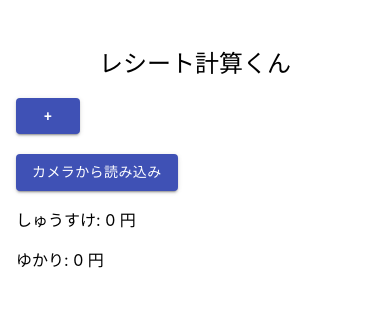
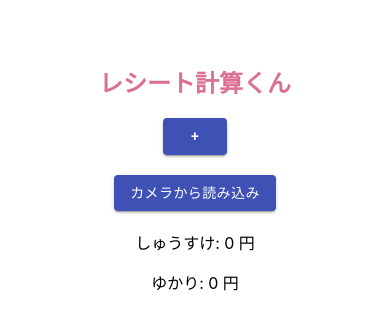
Before and after one commit to shutakahama/Payment-calculator, a React (Create React App) app: page / in a window 390 px wide. Shown: the top 330 px of the page. Built offline with nearby package versions, Linux system fonts and the light colour scheme.

Commit message:
format for smartphone

```diff
--- a/package.json
+++ b/package.json
@@ -12,9 +12,11 @@
     "@types/node": "^12.0.0",
     "@types/react": "^17.0.0",
     "@types/react-dom": "^17.0.0",
+    "@types/styled-components": "^5.1.10",
     "react": "^17.0.2",
     "react-dom": "^17.0.2",
     "react-scripts": "4.0.3",
+    "styled-components": "^5.3.0",
     "typescript": "^4.1.2",
     "web-vitals": "^1.0.1"
   },
--- a/src/App.tsx
+++ b/src/App.tsx
@@ -4,6 +4,7 @@ import Card from "./components/Card";
 import {CardItem} from "./types";
 import {Button, Grid} from "@material-ui/core";
 import utilStyles from "./style/utils.module.css"
+import styled from 'styled-components';
 
 const App = () => {
     const initialItem: CardItem = {name: '商品', value: 0, person: [true, true], tax: 8}
@@ -53,11 +54,12 @@ const App = () => {
     }
 
     return (
-        <div className={utilStyles.container}>
-            <section className={utilStyles.headingLg} >
+        // <div className={utilStyles.container}>
+        <Wrapper>
+            <Title>
                 レシート計算くん
-            </section>
-            <div>
+            </Title>
+            <Row>
                 {cardItems.map((e, i) => {
                     return (
                         <Card
@@ -68,7 +70,8 @@ const App = () => {
                         />
                     );
                 })}
-            </div>
+            </Row>
+            <Row>
                 <Button id="submit" variant="contained" color="primary" onClick={() => createNewCard()}>
                     +
                 </Button>
@@ -77,12 +80,28 @@ const App = () => {
                 <Button id="submit" variant="contained" color="primary" onClick={() => alert("commig soon")}>
                     カメラから読み込み
                 </Button>
-            <div>
+            </Row>
+            <Row>
                 <p>{userName[0]}: {Math.round(paymentItems[0])} 円</p>
                 <p>{userName[1]}: {Math.round(paymentItems[1])} 円</p>
-            </div>
-        </div>
+            </Row>
+        </Wrapper>
     );
 }
 
 export default App;
+
+const Title = styled.h1`
+  font-size: 1.5em;
+  text-align: center;
+  color: palevioletred;
+`;
+
+const Wrapper = styled.div`
+  margin: 4rem 0;
+`;
+
+const Row = styled.div`
+  text-align: center;
+  margin: 1.2rem 0;
+`;
--- a/src/components/Card.tsx
+++ b/src/components/Card.tsx
@@ -3,15 +3,16 @@ import React from 'react';
 import {CardItem} from "../types";
 import {
     Button,
-    Checkbox,
+    Checkbox, createStyles,
     FormControl,
     FormControlLabel, FormGroup,
-    FormLabel, Grid,
+    FormLabel, Grid, makeStyles, Paper,
     Radio,
     RadioGroup,
-    TextField
+    TextField, Theme
 } from "@material-ui/core";
-import utilStyles from "../style/utils.module.css"
+// import utilStyles from "../style/utils.module.css"
+import styled from 'styled-components';
 
 interface CardProps {
     idx: number;
@@ -23,6 +24,7 @@ interface CardProps {
 const Card: React.FC<CardProps> = (props) => {
     const taxItems = {"税込":0, "8%": 8, "10%": 10}
     const userName = ["しゅうすけ", "ゆかり"]
+    const classes = useStyles();
 
     const handlePerson = (e: React.ChangeEvent<HTMLInputElement>, i: number) => {
         let tmp = props.item.person
@@ -49,18 +51,19 @@ const Card: React.FC<CardProps> = (props) => {
 
     return (
         <div>
-            <Grid container direction="row" spacing={0}>
+            <Paper className={classes.paper}>
+                <Grid container direction="row" spacing={0} alignItems="center" justify="center">
                     <Grid item xs={4}>
                         <form className="hoge" noValidate autoComplete="off">
-                        <TextField className={utilStyles.textInput} required id="name_input" label="品目"
-                                   value={props.item.name} onChange={handleName}/>
-                        <TextField className={utilStyles.textInput} required id="value_input" label="値段"
+                            {/*<TextField className={utilStyles.textInput} required id="name_input" label="品目"*/}
+                            {/*           value={props.item.name} onChange={handleName}/>*/}
+                            <StyledTextField id="value_input" label={'商品' + props.idx}
                                        value={props.item.value} onChange={handleValue}/>
                         </form>
                     </Grid>
-                <Grid item xs={3}>
+                    <Grid item xs={7}>
                         <FormControl component="fieldset">
-                        <RadioGroup row aria-label="tax" name="tax" defaultValue={props.item.tax} onChange={handleTax}>
+                            <StyledRadioGroup row aria-label="tax" name="tax" defaultValue={props.item.tax} onChange={handleTax}>
                                  {Object.entries(taxItems).map(([k, v]) => {
                                  // {["0", "8", "10"].map(k => {
                                     return (
@@ -74,15 +77,15 @@ const Card: React.FC<CardProps> = (props) => {
                                         />
                                     );
                                 })}
-                        </RadioGroup>
+                            </StyledRadioGroup>
                         </FormControl>
-                </Grid>
-                <Grid item xs={3}>
+                    {/*</Grid>*/}
+                    {/*<Grid item xs={3}>*/}
                         <FormControl>
                             <FormGroup row>
                                 {userName.map((v, i) => {
                                     return (
-                                    <FormControlLabel
+                                        <StyledFormControlLabel
                                             value={v}
                                             control={<Checkbox checked={props.item.person[i]} onChange={(e) => handlePerson(e, i)}/>}
                                             label={v}
@@ -94,14 +97,48 @@ const Card: React.FC<CardProps> = (props) => {
                             </FormGroup>
                         </FormControl>
                     </Grid>
-                <Grid item xs={2}>
-                    <Button id="submit" variant="contained" color="primary" onClick={(e) => handleDelete(e)}>
-                        削除
+                    <Grid item xs={1} alignItems="center" justify="center">
+                        <Button id="submit" variant="contained" color='primary' style={{maxWidth: '30px', maxHeight: '30px', minWidth: '30px', minHeight: '30px'}} onClick={(e) => handleDelete(e)}>
+                            ×
                         </Button>
                     </Grid>
                 </Grid>
+            </Paper>
         </div>
     );
 }
 
 export default Card;
+
+const useStyles = makeStyles((theme: Theme) =>
+    createStyles({
+        root: {
+            flexGrow: 1,
+        },
+        paper: {
+            // height: 140,
+            // width: 100,
+            margin: 10,
+            padding: 10,
+            background: 'whitesmoke',
+        },
+        control: {
+            padding: theme.spacing(2),
+        },
+    }),
+);
+
+const StyledTextField = styled(TextField)`
+    width: 150px;
+`
+
+const StyledRadioGroup = styled(RadioGroup)`
+    font-size: 1rem;
+`
+
+const StyledFormControlLabel = styled(FormControlLabel)`
+    margin: 0rem 0;
+    label: {
+        font-size: 1rem;
+    }
+`
--- a/src/style/utils.module.css
+++ b/src/style/utils.module.css
@@ -1,17 +1,17 @@
-.container {
-    max-width: 64rem;
-    padding: 0 1rem;
-    margin: 3rem auto 6rem;
-}
+/*.container {*/
+/*    max-width: 64rem;*/
+/*    padding: 0 1rem;*/
+/*    margin: 3rem auto 6rem;*/
+/*}*/
 
-.headingLg {
-    font-size: 1.5rem;
-    font-family: "arial black";
-    line-height: 1.4;
-    margin: 1rem 0;
-    text-align: center;
-}
+/*.headingLg {*/
+/*    font-size: 1.5rem;*/
+/*    font-family: "arial black";*/
+/*    line-height: 1.4;*/
+/*    margin: 1rem 0;*/
+/*    text-align: center;*/
+/*}*/
 
-.textInput {
-    width: 150px;
-}
+/*.textInput {*/
+/*    width: 150px;*/
+/*}*/
```
Also changed, not shown: 1 other file (tests, documents, lock files or other folders). Lines whose indentation alone changed are shown as unchanged.
